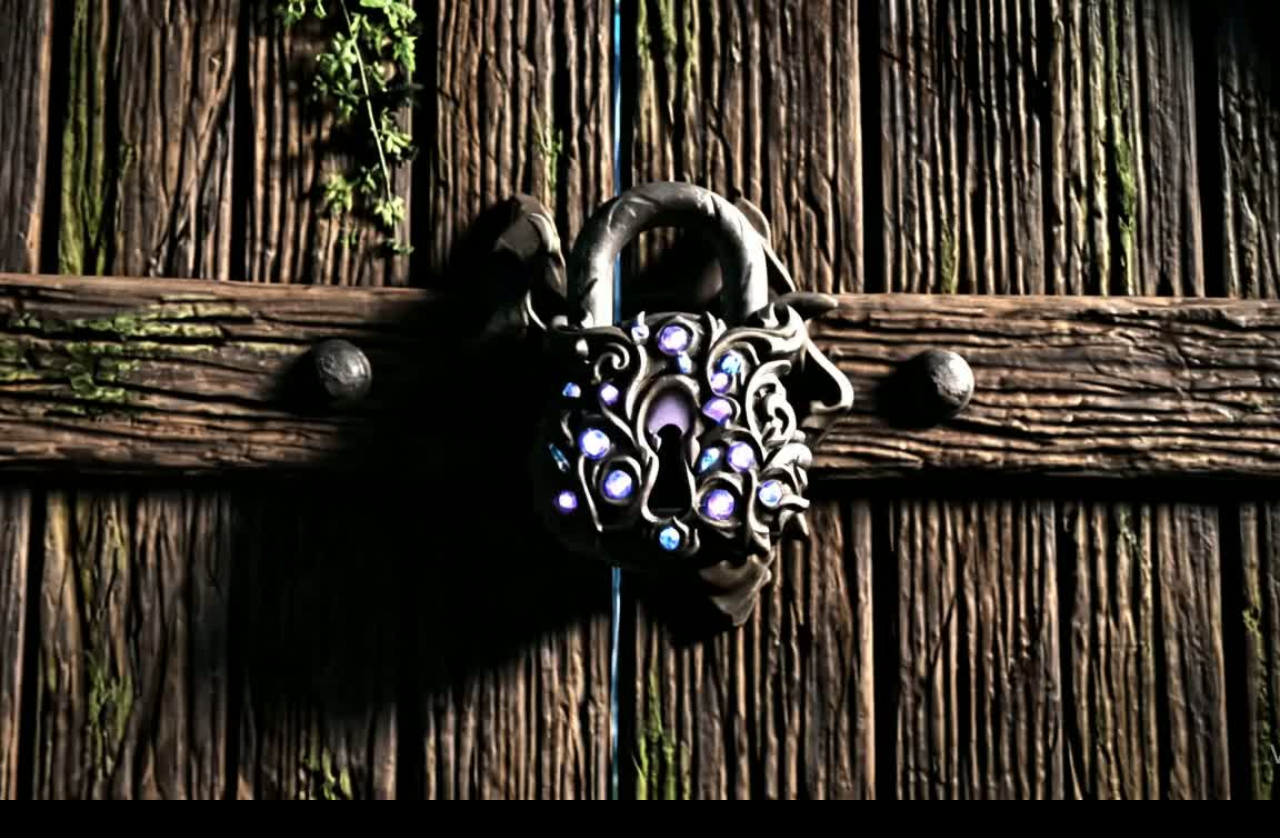
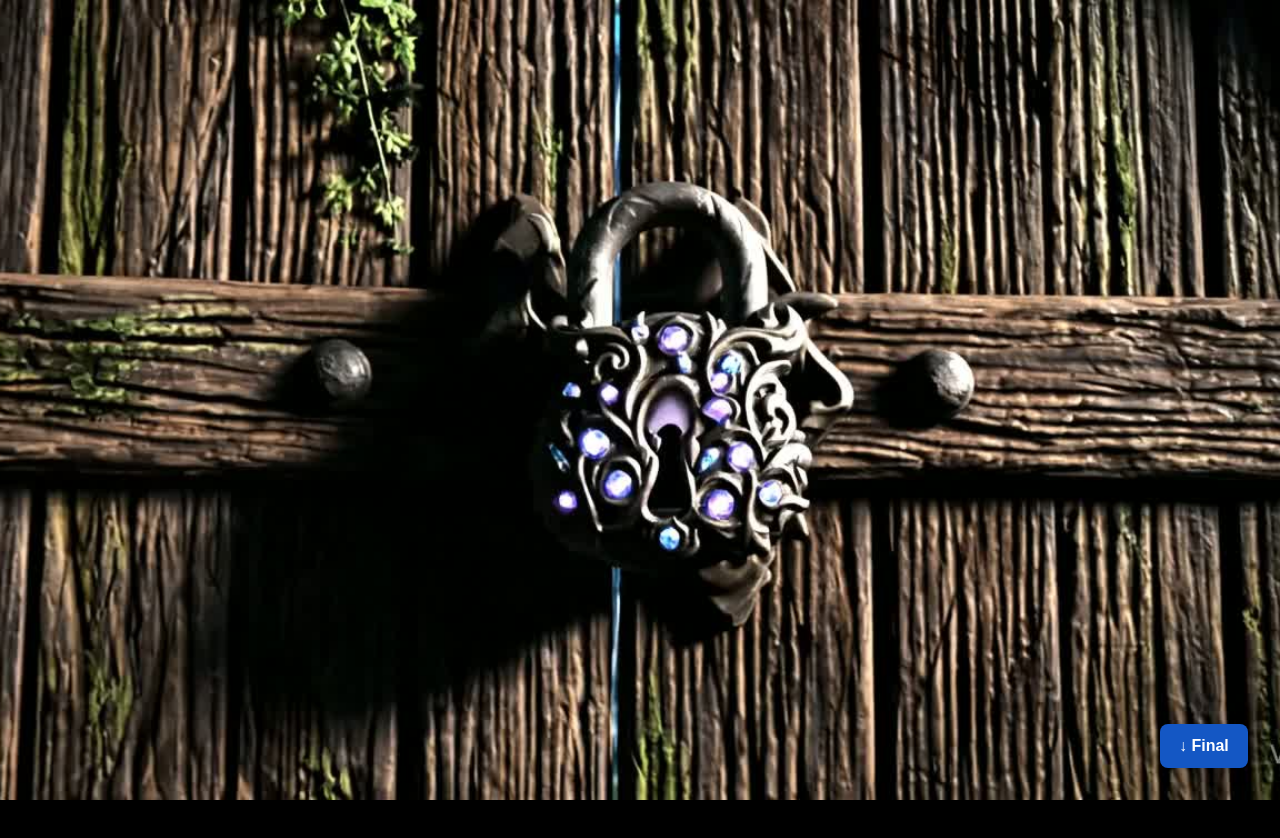
Before and after one commit to PietraCaraccoRuiz/alice-two, a React (Vite) app: page / in a window 1280 px wide. Shown: the top 838 px of the page. Built offline with nearby package versions, Linux system fonts and the light colour scheme.

Commit message:
Botao final/comeco

```diff
--- a/src/App.jsx
+++ b/src/App.jsx
@@ -1,4 +1,4 @@
-import { useEffect, useRef } from "react";
+import { useEffect, useRef, useState } from "react";
 import gsap from "gsap";
 import { ScrollTrigger } from "gsap/ScrollTrigger";
 import Lenis from "@studio-freight/lenis";
@@ -9,10 +9,11 @@ import MyComponent2 from "./MyComponent2";
 import Cartas from "./Cartas";
 import "./index.css";
 
-const PARALLAX_PAGES = 11; // mantenha igual nos componentes Parallax
+const PARALLAX_PAGES = 11;
 
 export default function App() {
   const lenisRef = useRef(null);
+  const [atBottom, setAtBottom] = useState(false);
 
   useEffect(() => {
     gsap.registerPlugin(ScrollTrigger);
@@ -27,45 +28,75 @@ export default function App() {
 
     const onTick = (time) => {
       lenis.raf(time * 1000);
-      ScrollTrigger.update(); // mantém GSAP em sincronia
+      ScrollTrigger.update();
     };
     gsap.ticker.add(onTick);
     gsap.ticker.lagSmoothing(0);
 
-    const onScroll = () => ScrollTrigger.update();
+    const onScroll = () => {
+      ScrollTrigger.update();
+
+      const scroll = window.scrollY;
+      const maxScroll = document.body.scrollHeight - window.innerHeight;
+      // se estiver a menos de 100px do fim, troca o botão
+      setAtBottom(scroll >= maxScroll - 100);
+    };
+
     lenis.on("scroll", onScroll);
-
     ScrollTrigger.refresh();
 
     return () => {
       lenis.off("scroll", onScroll);
+      gsap.ticker.remove(onTick);
       if (typeof lenis.destroy === "function") lenis.destroy();
-      gsap.ticker.remove(onTick);
     };
   }, []);
+
+  const scrollToEnd = () => {
+    const lenis = lenisRef.current;
+    if (!lenis) return;
+    lenis.scrollTo(document.body.scrollHeight, {
+      duration: 2,
+      easing: (t) => 1 - Math.pow(1 - t, 3),
+    });
+  };
+
+  const scrollToTop = () => {
+    const lenis = lenisRef.current;
+    if (!lenis) return;
+    lenis.scrollTo(0, {
+      duration: 2,
+      easing: (t) => 1 - Math.pow(1 - t, 3),
+    });
+  };
 
   return (
     <main className="app">
       <Hero />
 
-      {/* Trilho do Parallax 1 */}
+      {/* Botão flutuante dinâmico */}
+      <button
+        className={`scroll-end-btn ${atBottom ? "up" : "down"}`}
+        onClick={atBottom ? scrollToTop : scrollToEnd}
+        aria-label={atBottom ? "Voltar ao topo" : "Ir para o final"}
+      >
+        {atBottom ? "↑ Topo" : "↓ Final"}
+      </button>
+
       <section
         id="parallax-section-1"
         className="parallax-wrap"
         style={{ height: `${PARALLAX_PAGES * 100}vh` }}
-        aria-label="Cena Parallax 1"
       >
         <MyComponent pages={PARALLAX_PAGES} sectionId="parallax-section-1" />
       </section>
 
       <Cartas />
 
-      {/* Trilho do Parallax 2 */}
       <section
         id="parallax-section-2"
         className="parallax-wrap"
         style={{ height: `${PARALLAX_PAGES * 100}vh` }}
-        aria-label="Cena Parallax 2"
       >
         <MyComponent2 pages={10} sectionId="parallax-section-2" />
       </section>
--- a/src/Cartas.jsx
+++ b/src/Cartas.jsx
@@ -441,6 +441,7 @@ export default function Cartas() {
         </div>
       </section>
 
+
       <section className="outro">
         <h1>Fim</h1>
       </section>
--- a/src/index.css
+++ b/src/index.css
@@ -172,3 +172,42 @@ section {
   color: #fff;
   text-shadow: 0 2px 8px rgba(0,0,0,0.6);
 }
+
+.scroll-end-btn {
+  position: fixed;
+  bottom: 2rem;
+  right: 2rem;
+  z-index: 999;
+  background: #1457c4;
+  color: #fff;
+  border: none;
+  font-size: 1rem;
+  font-weight: 600;
+  padding: 0.8rem 1.2rem;
+  border-radius: 8px;
+  cursor: pointer;
+  box-shadow: 0 4px 14px rgba(0, 0, 0, 0.3);
+  transition: all 0.3s ease;
+}
+
+.scroll-end-btn:hover {
+  transform: translateY(-3px);
+}
+
+/* Animações e cores para os dois estados */
+.scroll-end-btn.down {
+  background: #1457c4;
+}
+
+.scroll-end-btn.down:hover {
+  background: #0d3f90;
+}
+
+.scroll-end-btn.up {
+  background: #ffb703;
+  color: #000;
+}
+
+.scroll-end-btn.up:hover {
+  background: #e5a100;
+}
```
Also changed, not shown: src/Cartas.css (line endings or trailing spaces).
